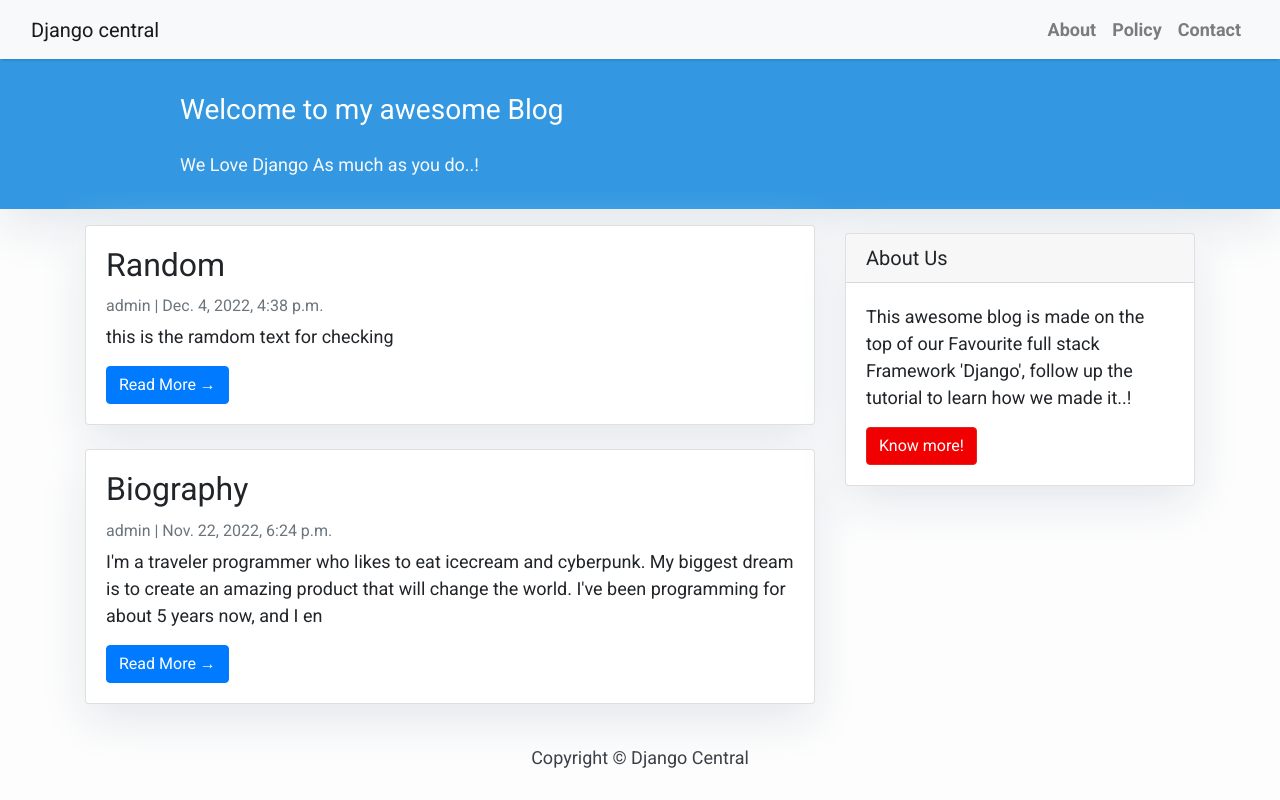
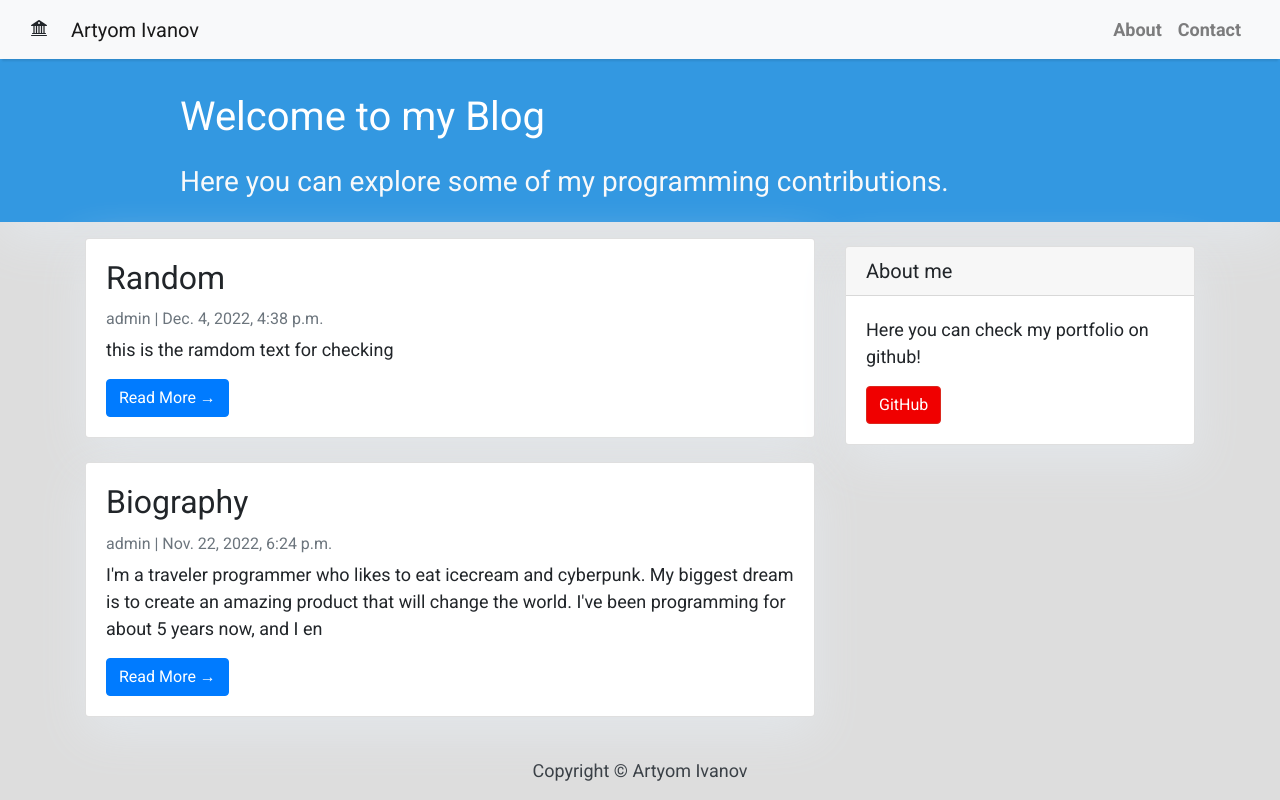
Before and after one commit to aar4i/django-blog, a Django app: page / in a window 1280 px wide. Run offline with Django 4.2, Linux system fonts and the light colour scheme; data comes from the database, SQL or seed files in the repository; both versions use the stored data as it was after the commit; some libraries are stand-ins or nearby versions.

Commit message:
added small changes

```diff
--- a/xxsite/templates/base.html
+++ b/xxsite/templates/base.html
@@ -2,7 +2,7 @@
 <html>
 
     <head>
-        <title>Django Central</title>
+        <title>Artyom Ivanov</title>
         <link href="https://fonts.googleapis.com/css?family=Roboto:400,700" rel="stylesheet">
         <meta name="google" content="notranslate" />
         <meta name="viewport" content="width=device-width, initial-scale=1" />
@@ -37,7 +37,12 @@
         <!-- Navigation -->
         <nav class="navbar navbar-expand-lg navbar-light bg-light shadow" id="mainNav">
             <div class="container-fluid">
-                <a class="navbar-brand" href="{% url 'home' %}">Django central</a>
+                <div class="pr-4">
+                    <svg xmlns="http://www.w3.org/2000/svg" width="16" height="16" fill="currentColor" class="bi bi-bank2" viewBox="0 0 16 16">
+                        <path d="M8.277.084a.5.5 0 0 0-.554 0l-7.5 5A.5.5 0 0 0 .5 6h1.875v7H1.5a.5.5 0 0 0 0 1h13a.5.5 0 1 0 0-1h-.875V6H15.5a.5.5 0 0 0 .277-.916l-7.5-5zM12.375 6v7h-1.25V6h1.25zm-2.5 0v7h-1.25V6h1.25zm-2.5 0v7h-1.25V6h1.25zm-2.5 0v7h-1.25V6h1.25zM8 4a1 1 0 1 1 0-2 1 1 0 0 1 0 2zM.5 15a.5.5 0 0 0 0 1h15a.5.5 0 1 0 0-1H.5z"/>
+                    </svg>
+                </div>
+                <a class="navbar-brand" href="{% url 'home' %}">Artyom Ivanov</a>
                 <button class="navbar-toggler navbar-toggler-right" type="button" data-toggle="collapse" data-target="#navbarResponsive"
                     aria-controls="navbarResponsive" aria-expanded="false" aria-label="Toggle navigation">
                     <span class="navbar-toggler-icon"></span>
@@ -46,9 +51,6 @@
                     <ul class="navbar-nav ml-auto">
                         <li class="nav-item text-black">
                             <a class="nav-link text-black font-weight-bold" href="#">About</a>
-                        </li>
-                        <li class="nav-item text-black">
-                            <a class="nav-link text-black font-weight-bold" href="#">Policy</a>
                         </li>
                         <li class="nav-item text-black">
                             <a class="nav-link text-black font-weight-bold" href="#">Contact</a>
@@ -62,7 +64,7 @@
         {% endblock content %}
         <!-- Footer -->
         <footer class="py-3 bg-grey">
-            <p class="m-0 text-dark text-center ">Copyright &copy; Django Central</p>
+            <p class="m-0 text-dark text-center ">Copyright &copy; Artyom Ivanov</p>
         </footer>
     </body>
 </html>
--- a/xxsite/templates/index.html
+++ b/xxsite/templates/index.html
@@ -4,11 +4,11 @@
     body {
         font-family: "Roboto", sans-serif;
         font-size: 18px;
-        background-color: #fdfdfd;
+        background-color: #dddddd;
     }
 
     .head_text {
-        color: white;
+        color: gray;
     }
 
     .card {
@@ -22,9 +22,9 @@
         <div class="row">
             <div class=" col-md-8 col-md-10 mx-auto">
                 <div class="site-heading">
-                    <h3 class=" site-heading my-4 mt-3 text-white"> Welcome to my awesome Blog </h3>
-                    <p class="text-light">We Love Django As much as you do..! &nbsp
-                    </p>
+                    <h1 class=" site-heading my-4 mt-3 text-white"> Welcome to my Blog </h1>
+                    <h3 class="text-light">Here you can explore some of my programming contributions.
+                    </h3>
                 </div>
             </div>
         </div>
--- a/xxsite/templates/post_detail.html
+++ b/xxsite/templates/post_detail.html
@@ -5,9 +5,9 @@
   <div class="row">
     <div class="col-md-8 card mb-4  mt-3 left  top">
       <div class="card-body">
-        <h1>{% block title %} {{ object.title }} {% endblock title %}</h1>
+        <h1>{% block title %} {{ post.title }} {% endblock title %}</h1>
         <p class=" text-muted">{{ post.author }} | {{ post.created_on }}</p>
-        <p class="card-text ">{{ object.content | safe }}</p>
+        <p class="card-text ">{{ post.content | safe }}</p>
       </div>
     </div>
     {% block sidebar %} {% include 'sidebar.html' %} {% endblock sidebar %}
--- a/xxsite/templates/sidebar.html
+++ b/xxsite/templates/sidebar.html
@@ -10,11 +10,12 @@
 <!-- Sidebar Widgets Column -->
 <div class="col-md-4 float-right ">
 <div class="card my-4">
-        <h5 class="card-header">About Us</h5>
+        <h5 class="card-header">About me</h5>
     <div class="card-body">
-        <p class="card-text"> This awesome blog is made on the top of our Favourite full stack Framework 'Django', follow up the tutorial to learn how we made it..!</p>
-        <a href="https://djangocentral.com/building-a-blog-application-with-django"
-           class="btn btn-danger">Know more!</a>
+        <p class="card-text">Here you can check my portfolio on github!</p>
+        <a href="https://github.com/aar4i"
+           target="_blank"
+           class="btn btn-danger">GitHub</a>
     </div>
 </div>
 </div>
```
Also changed, not shown: xxsite/db.sqlite3, xxsite/templates/bank2.svg (added).
